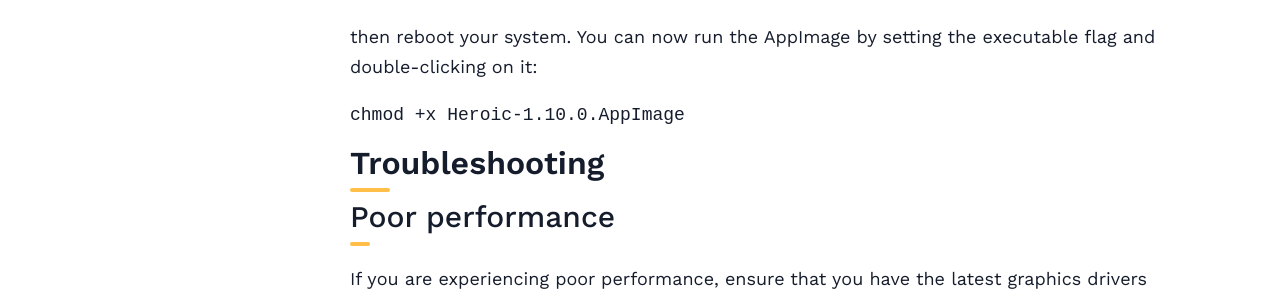
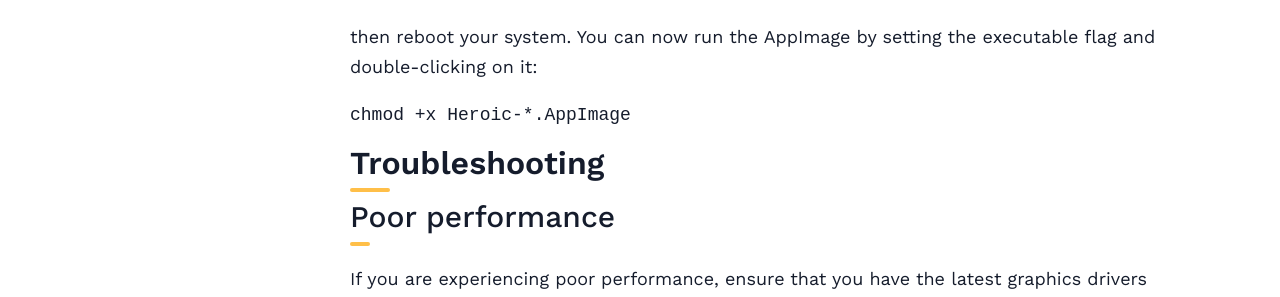
Before and after one commit to Vanilla-OS/handbook, a Jekyll site: the page built from _posts/2023-01-28-install-heroic-games-launcher.md, in a window 1280 px wide. Shown: the part 1037-1334 px from the top of the page. Built offline with Jekyll 4.4.1, drawn with Linux system fonts in a browser that asks for light colours; nearby versions of some CDN libraries; a style sheet for code colours, icons or effects is not loaded.

Commit message:
use a pattern for the chmod command

````diff
--- a/_posts/2023-01-28-install-heroic-games-launcher.md
+++ b/_posts/2023-01-28-install-heroic-games-launcher.md
@@ -39,7 +39,7 @@ sudo abroot exec apt install -y fuse3 libfuse2 appimagelauncher
 then reboot your system. You can now run the AppImage by setting the executable flag and double-clicking on it:
 
 ```bash
-chmod +x Heroic-1.10.0.AppImage
+chmod +x Heroic-*.AppImage
 ```
 
 ## Troubleshooting
````
